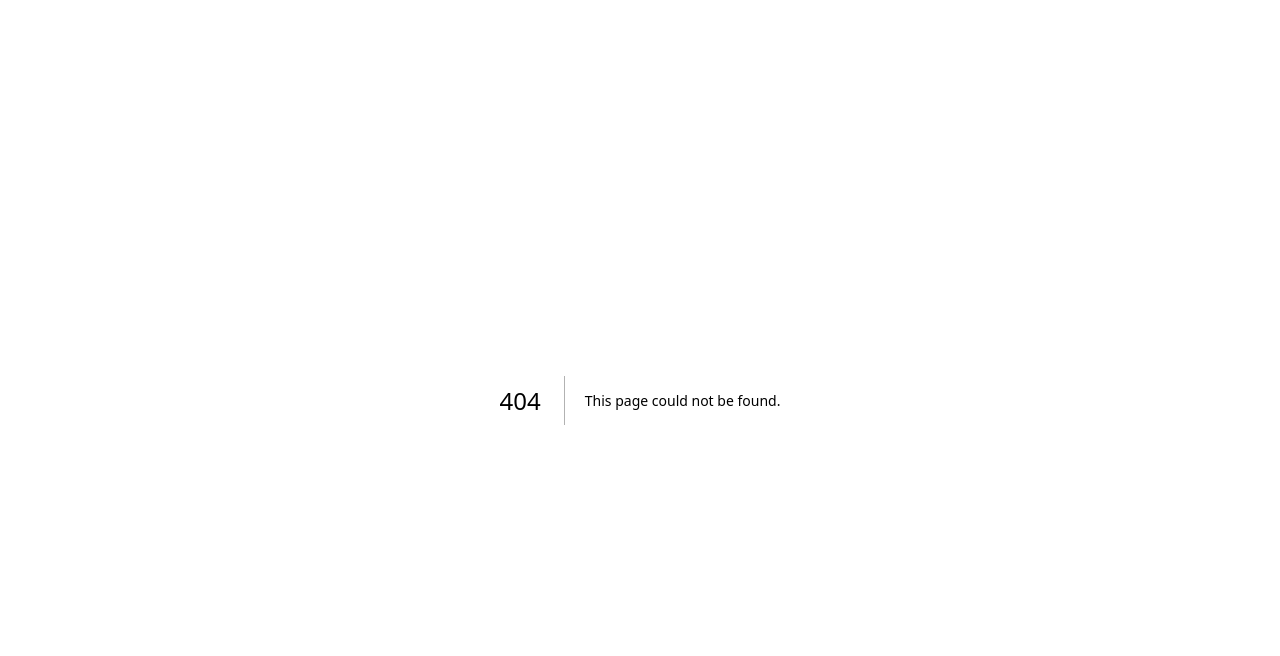
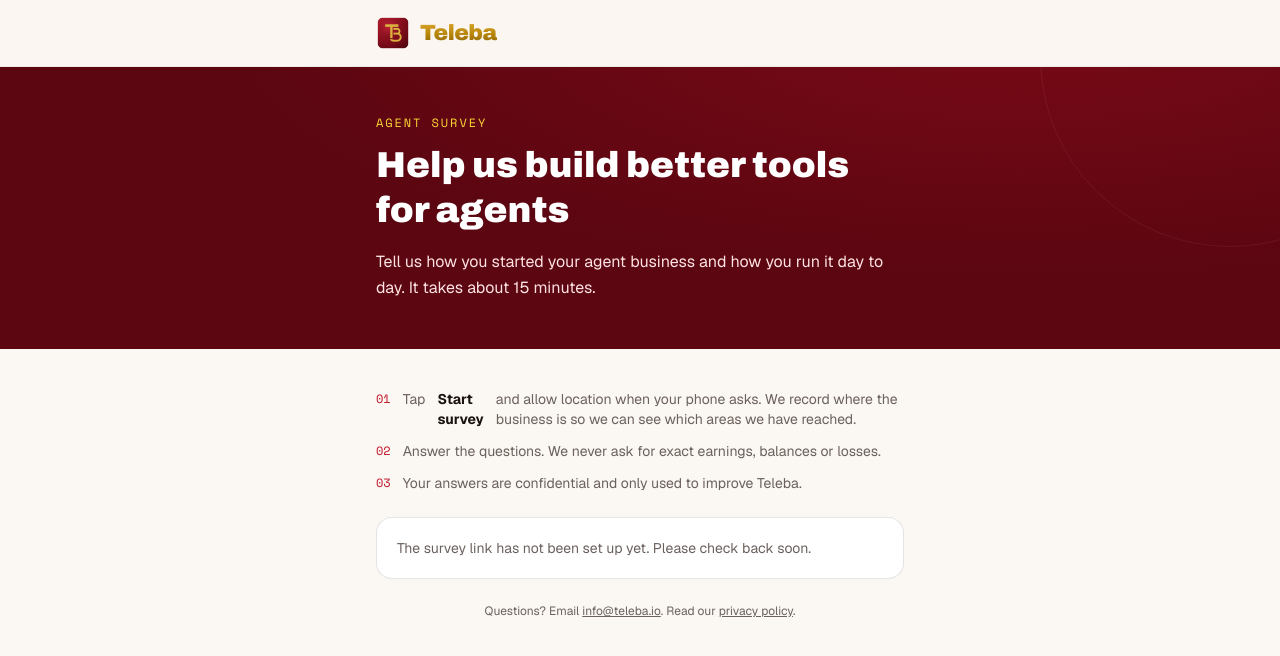
Before and after one commit to Ntsinga/Teleba-Landing-Page, a Next.js app: page /survey in a window 1280 px wide. Before the commit this address had no page. Shown: the top 656 px of the page. Built offline with nearby package versions, Linux system fonts and the light colour scheme; no server answers.

Commit message:
Add /survey page embedding the Google Form with auto-captured location

```diff
--- /dev/null
+++ b/app/survey/SurveyStart.tsx
@@ -0,0 +1,122 @@
+"use client";
+
+import { useState } from "react";
+import { LOCATION_PLACEHOLDER, SURVEY_FORM_URL } from "./config";
+
+type Status =
+  | "idle"
+  | "locating"
+  | "opening"
+  | "denied"
+  | "unavailable"
+  | "timeout"
+  | "unsupported";
+
+function formUrlWith(location: string) {
+  const url = SURVEY_FORM_URL.replace(
+    LOCATION_PLACEHOLDER,
+    encodeURIComponent(location),
+  );
+  return url + (url.includes("?") ? "&" : "?") + "embedded=true&hl=en";
+}
+
+export function SurveyStart() {
+  const [status, setStatus] = useState<Status>("idle");
+  const [formUrl, setFormUrl] = useState<string | null>(null);
+  const configured = SURVEY_FORM_URL.includes(LOCATION_PLACEHOLDER);
+
+  function openForm(location: string) {
+    setStatus("opening");
+    setFormUrl(formUrlWith(location));
+  }
+
+  function start() {
+    if (!("geolocation" in navigator) || !window.isSecureContext) {
+      setStatus("unsupported");
+      return;
+    }
+    setStatus("locating");
+    navigator.geolocation.getCurrentPosition(
+      (pos) => {
+        const { latitude, longitude, accuracy } = pos.coords;
+        openForm(
+          `${latitude.toFixed(6)}, ${longitude.toFixed(6)} (±${Math.round(accuracy)} m)`,
+        );
+      },
+      (err) => {
+        if (err.code === err.PERMISSION_DENIED) setStatus("denied");
+        else if (err.code === err.TIMEOUT) setStatus("timeout");
+        else setStatus("unavailable");
+      },
+      { enableHighAccuracy: true, timeout: 20000, maximumAge: 0 },
+    );
+  }
+
+  if (!configured) {
+    return (
+      <p className="rounded-2xl border border-black/10 bg-white p-5 text-sm text-brand-ink-muted">
+        The survey link has not been set up yet. Please check back soon.
+      </p>
+    );
+  }
+
+  if (formUrl) {
+    return (
+      <iframe
+        src={formUrl}
+        title="Teleba agent survey"
+        className="h-[80vh] min-h-[600px] w-full rounded-2xl border border-black/10 bg-white"
+      >
+        Loading…
+      </iframe>
+    );
+  }
+
+  const busy = status === "locating" || status === "opening";
+  const problem: Record<string, string> = {
+    denied:
+      "Location access was blocked. Tap the lock icon next to the address bar, allow location for teleba.io, then try again.",
+    timeout:
+      "Your location took too long to find. Move near a door or window and try again.",
+    unavailable:
+      "We couldn't get your location. Check that location (GPS) is turned on in your phone settings, then try again.",
+    unsupported:
+      "This browser can't share location. You can still take the survey without it.",
+  };
+
+  return (
+    <div className="flex flex-col gap-4">
+      <button
+        type="button"
+        onClick={start}
+        disabled={busy}
+        className="btn-primary-gradient w-full rounded-full px-6 py-4 font-display text-base font-bold text-white disabled:opacity-60"
+      >
+        {status === "locating"
+          ? "Finding your location…"
+          : status === "opening"
+            ? "Opening the survey…"
+            : "Start survey"}
+      </button>
+
+      {status === "locating" && (
+        <p className="text-center text-sm text-brand-ink-muted">
+          If your phone asks, tap <strong>Allow</strong> to share your location.
+        </p>
+      )}
+
+      {problem[status] && (
+        <div className="rounded-2xl border border-brand-red/20 bg-brand-red-light p-4 text-sm text-brand-red-deep">
+          <p>{problem[status]}</p>
+          <button
+            type="button"
+            onClick={() => openForm("Not captured")}
+            className="mt-3 font-semibold underline underline-offset-2"
+          >
+            Continue without location
+          </button>
+        </div>
+      )}
+    </div>
+  );
+}
--- /dev/null
+++ b/app/survey/config.ts
@@ -0,0 +1,10 @@
+// Pre-filled link to the Teleba Agent Survey Google Form.
+// Get it from the "Location link" line the form script logs after it runs:
+// a Google Forms URL that ends in TELEBA_LOCATION. Paste it between the quotes.
+// It can also be set as NEXT_PUBLIC_SURVEY_FORM_URL in Vercel instead.
+export const SURVEY_FORM_URL =
+  process.env.NEXT_PUBLIC_SURVEY_FORM_URL ??
+  "https://docs.google.com/forms/d/e/1FAIpQLSejqoYmecXOKuVIF0kfRoDpQEmIzlchI96SIm8DzdLadpA1vA/viewform?usp=pp_url&entry.622159131=TELEBA_LOCATION";
+
+// The placeholder in SURVEY_FORM_URL that is replaced with the coordinates.
+export const LOCATION_PLACEHOLDER = "TELEBA_LOCATION";
--- /dev/null
+++ b/app/survey/page.tsx
@@ -0,0 +1,90 @@
+import type { Metadata } from "next";
+import Image from "next/image";
+import Link from "next/link";
+import { SurveyStart } from "./SurveyStart";
+
+export const metadata: Metadata = {
+  title: "Agent Survey",
+  description:
+    "Help us build better tools for mobile money and banking agents in Uganda. The survey takes about 15 minutes.",
+  alternates: {
+    canonical: "https://teleba.io/survey",
+  },
+  robots: { index: false, follow: false },
+};
+
+export default function SurveyPage() {
+  return (
+    <div className="flex min-h-screen flex-col bg-background">
+      <nav className="border-b border-black/5 bg-background/90">
+        <div className="mx-auto flex max-w-xl items-center px-6 py-4">
+          <Link href="/" className="flex items-center gap-2.5">
+            <Image
+              src="/logo-mark.png"
+              alt="Teleba"
+              width={34}
+              height={34}
+              className="rounded-[9px]"
+            />
+            <span className="wordmark-gold-gradient font-display text-[22px] font-black leading-none tracking-tight">
+              Teleba
+            </span>
+          </Link>
+        </div>
+      </nav>
+
+      <section className="hero-maroon relative overflow-hidden">
+        <div
+          className="hero-ring"
+          style={{ width: 380, height: 380, top: -200, right: -140 }}
+        />
+        <div className="relative mx-auto max-w-xl px-6 py-12">
+          <p className="font-mono-brand text-xs uppercase tracking-[0.16em] text-brand-gold">
+            Agent survey
+          </p>
+          <h1 className="mt-3 font-display text-3xl font-black leading-tight text-white sm:text-4xl">
+            Help us build better tools for agents
+          </h1>
+          <p className="mt-4 text-base leading-relaxed text-red-100">
+            Tell us how you started your agent business and how you run it
+            day to day. It takes about 15 minutes.
+          </p>
+        </div>
+      </section>
+
+      <main className="mx-auto flex w-full max-w-xl flex-1 flex-col gap-6 px-6 py-10">
+        <ul className="flex flex-col gap-3 text-sm text-brand-ink-muted">
+          <li className="flex gap-3">
+            <span className="mt-0.5 font-mono-brand text-xs text-brand-red">01</span>
+            Tap <strong className="text-foreground">Start survey</strong> and
+            allow location when your phone asks. We record where the business
+            is so we can see which areas we have reached.
+          </li>
+          <li className="flex gap-3">
+            <span className="mt-0.5 font-mono-brand text-xs text-brand-red">02</span>
+            Answer the questions. We never ask for exact earnings, balances or
+            losses.
+          </li>
+          <li className="flex gap-3">
+            <span className="mt-0.5 font-mono-brand text-xs text-brand-red">03</span>
+            Your answers are confidential and only used to improve Teleba.
+          </li>
+        </ul>
+
+        <SurveyStart />
+
+        <p className="text-center text-xs text-brand-ink-muted">
+          Questions? Email{" "}
+          <a href="mailto:info@teleba.io" className="underline">
+            info@teleba.io
+          </a>
+          . Read our{" "}
+          <Link href="/privacy-policy" className="underline">
+            privacy policy
+          </Link>
+          .
+        </p>
+      </main>
+    </div>
+  );
+}
```
